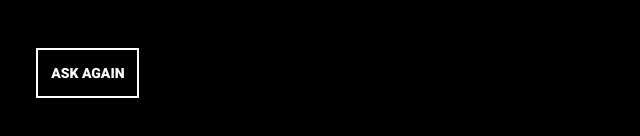
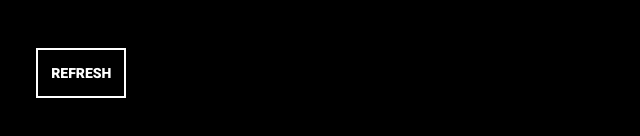
Before and after one commit to anavaleriacast/clase-web, a plain HTML site: page Magic 8 ball/index.html in a window 1280 px wide. Shown: the part 448-584 px from the top of the page, 177-817 px from the left. Drawn offline with Linux system fonts and the light colour scheme.

Commit message:
Update index.html

```diff
--- a/Magic 8 ball/index.html
+++ b/Magic 8 ball/index.html
@@ -88,7 +88,7 @@
 		</script>
 
 	</div>
-	<button class="again" onclick="reload()">Ask Again</button>
+	<button class="again" onclick="reload()">Refresh</button>
 </div>
 
 <script type="text/javascript">
```
